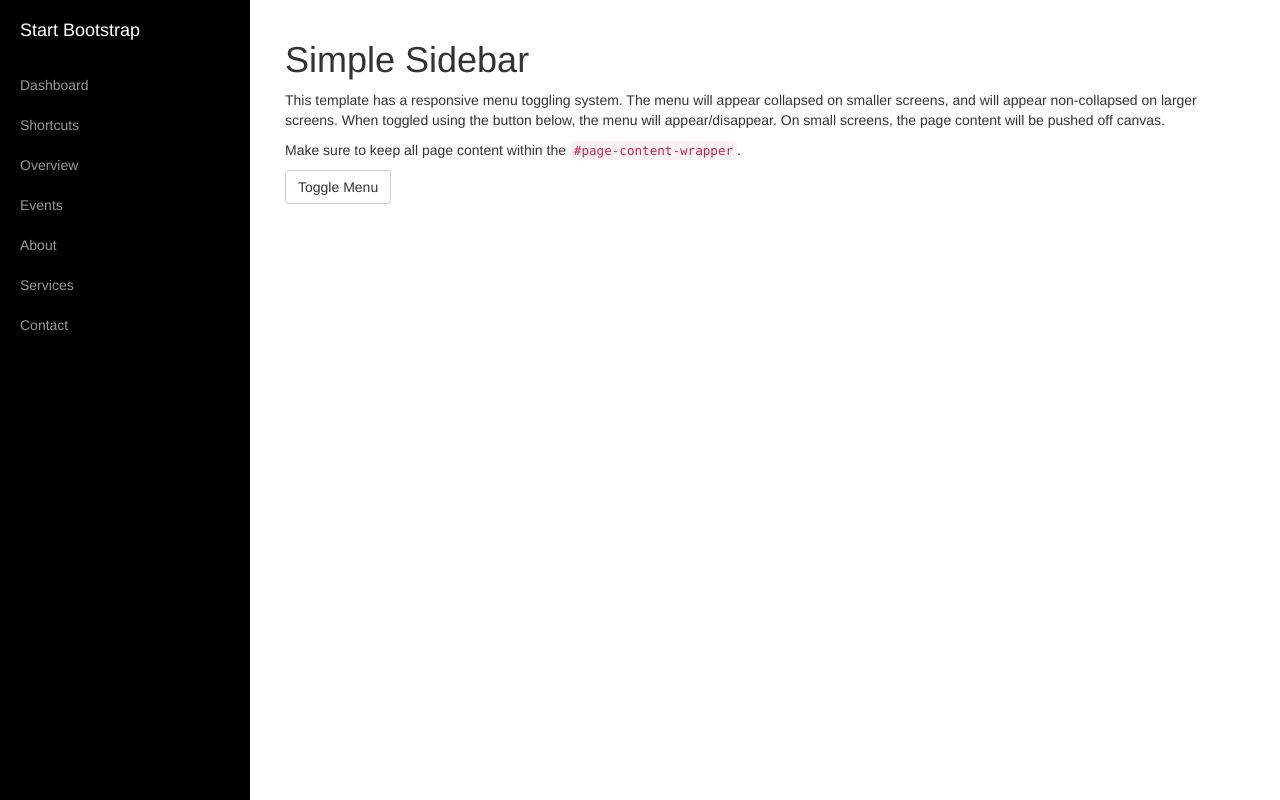
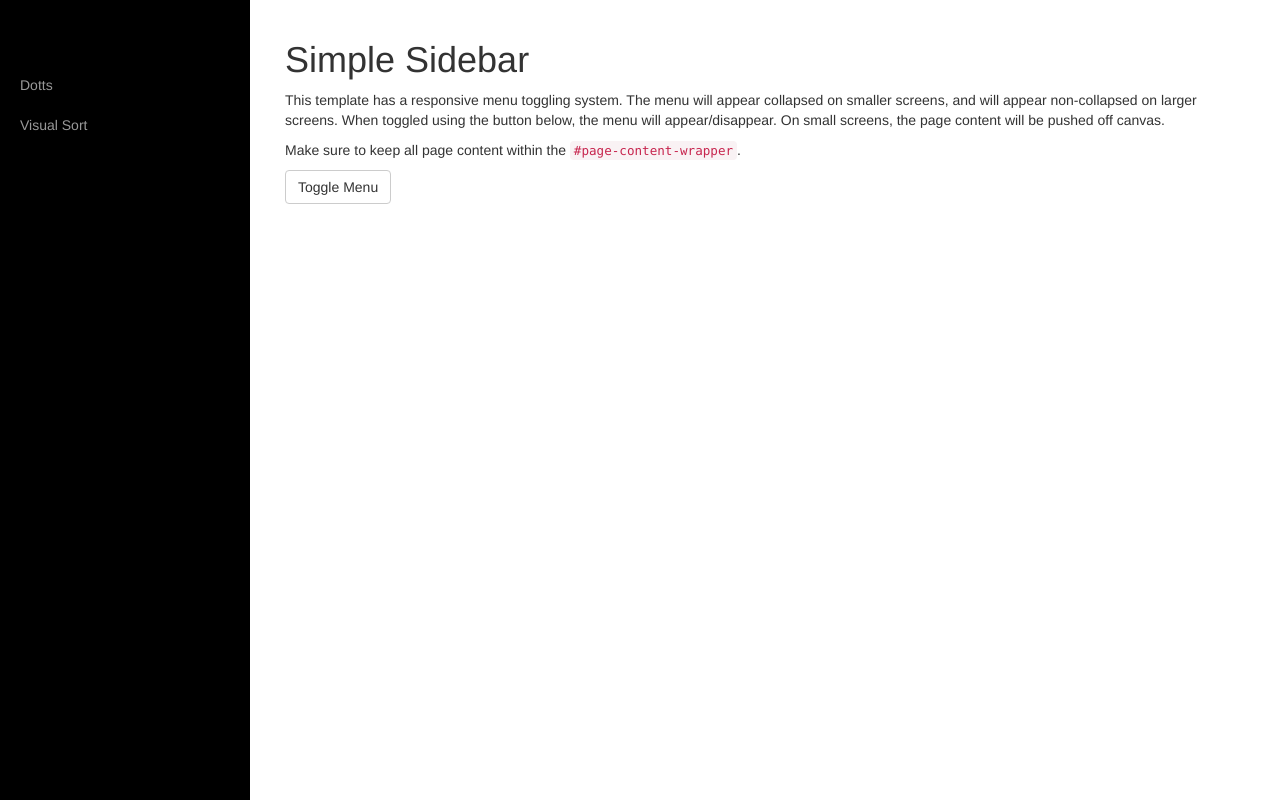
Before and after one commit to jc111111111111/justincoon.github.io, a plain HTML site: page index.html in a window 1280 px wide. Drawn offline with Linux system fonts and the light colour scheme.

Commit message:
added proper titles for projects

```diff
--- a/index.html
+++ b/index.html
@@ -9,20 +9,9 @@
     <meta name="description" content="">
     <meta name="author" content="">
 
-    <title>Simple Sidebar - Start Bootstrap Template</title>
-
-    <!-- Bootstrap Core CSS -->
+    <title>Projects</title>
     <link href="css/bootstrap.min.css" rel="stylesheet">
-
-    <!-- Custom CSS -->
     <link href="css/simple-sidebar.css" rel="stylesheet">
-
-    <!-- HTML5 Shim and Respond.js IE8 support of HTML5 elements and media queries -->
-    <!-- WARNING: Respond.js doesn't work if you view the page via file:// -->
-    <!--[if lt IE 9]>
-        <script src="https://oss.maxcdn.com/libs/html5shiv/3.7.0/html5shiv.js"></script>
-        <script src="https://oss.maxcdn.com/libs/respond.js/1.4.2/respond.min.js"></script>
-    <![endif]-->
 
 </head>
 
@@ -35,29 +24,13 @@
             <ul class="sidebar-nav">
                 <li class="sidebar-brand">
                     <a href="#">
-                        Start Bootstrap
                     </a>
                 </li>
                 <li>
-                    <a href="#">Dashboard</a>
+                    <a href="#dotts">Dotts</a>
                 </li>
                 <li>
-                    <a href="#">Shortcuts</a>
-                </li>
-                <li>
-                    <a href="#">Overview</a>
-                </li>
-                <li>
-                    <a href="#">Events</a>
-                </li>
-                <li>
-                    <a href="#">About</a>
-                </li>
-                <li>
-                    <a href="#">Services</a>
-                </li>
-                <li>
-                    <a href="#">Contact</a>
+                    <a href="#visualsort">Visual Sort</a>
                 </li>
             </ul>
         </div>
```
